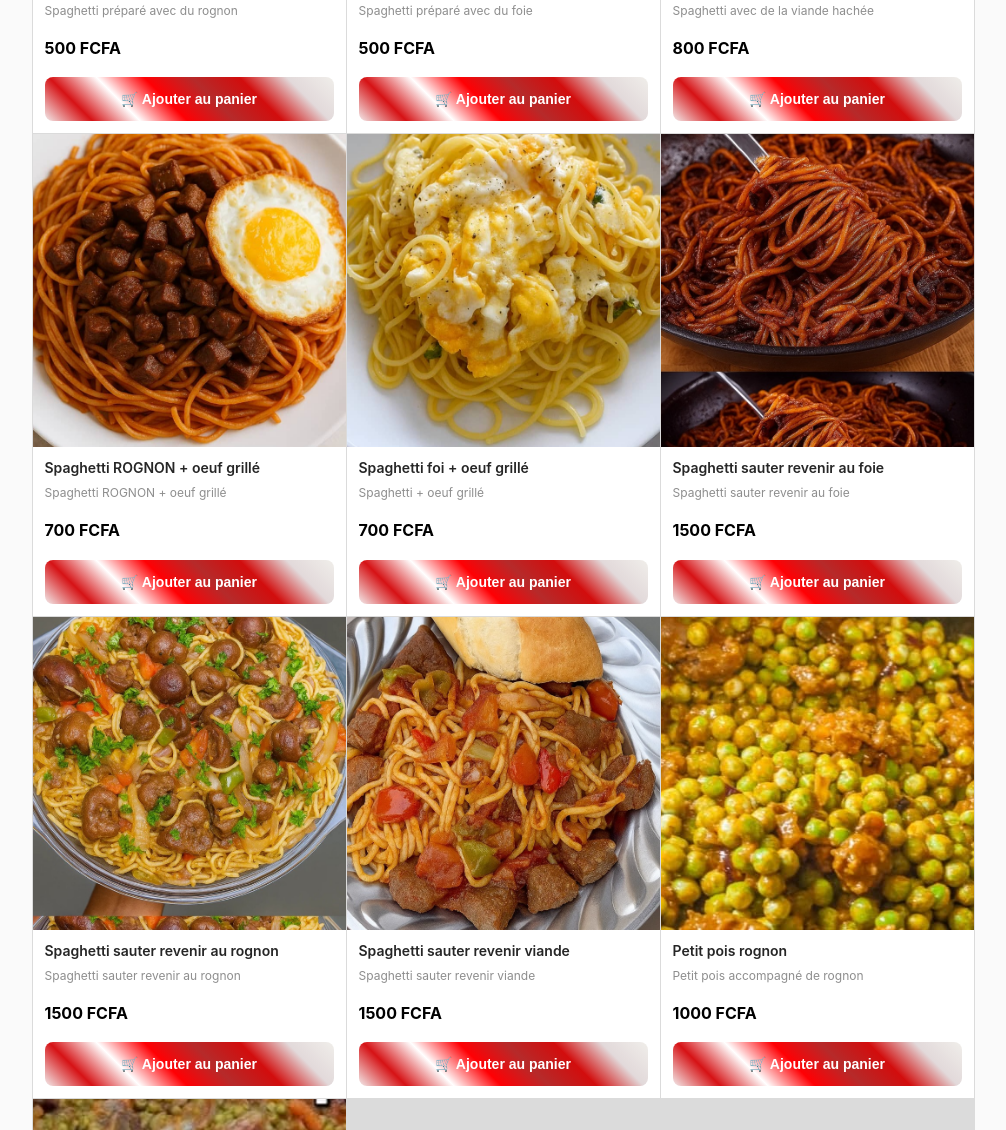
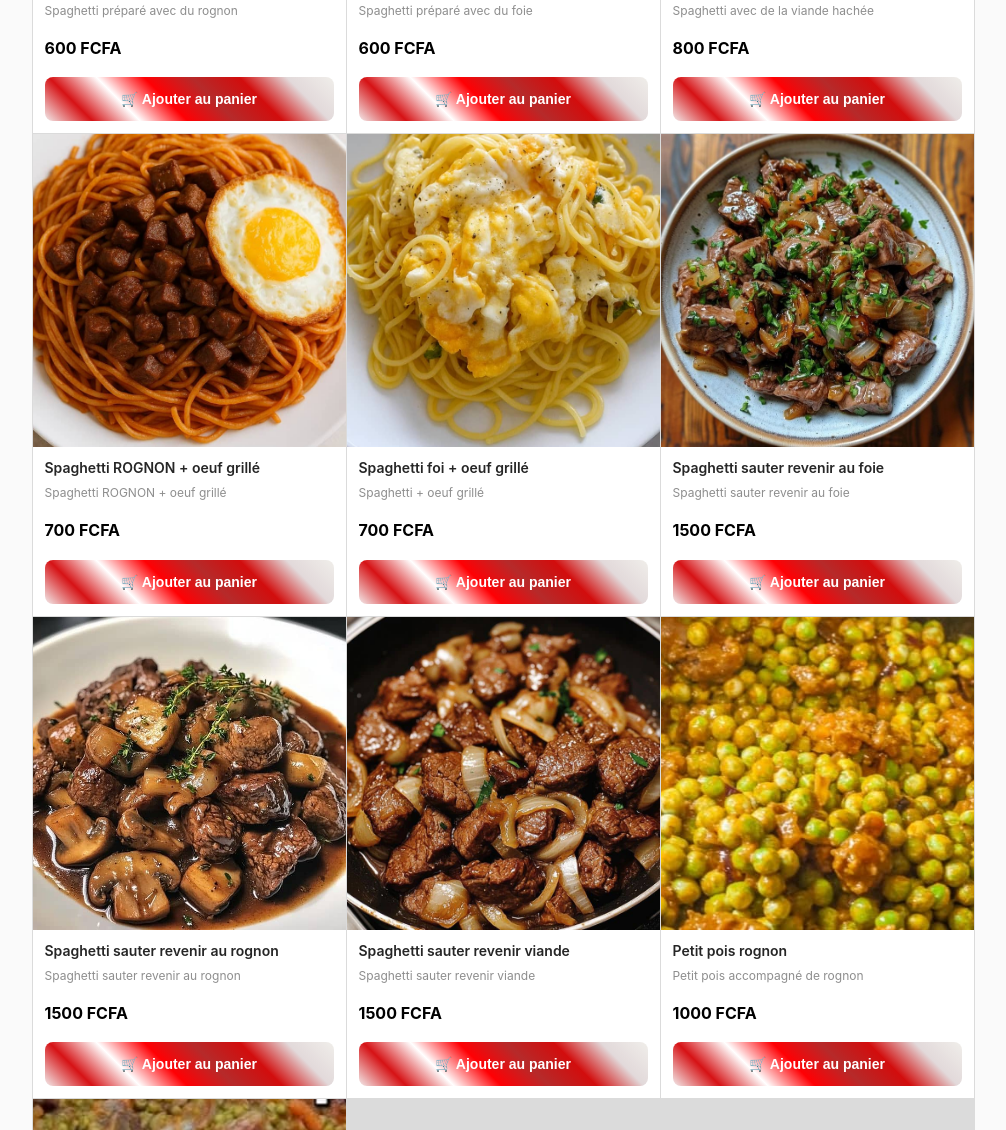
Before and after one commit to JARDO2003/GROUPE-EXPRESS, a plain HTML site: page index.html in a window 1280 px wide. Shown: the part 1009-2139 px from the top of the page, without its empty margins (137-1143 px from the left). Drawn offline with Linux system fonts and the light colour scheme; no server answers.

Commit message:
Update index.html
w

```diff
--- a/index.html
+++ b/index.html
@@ -1730,8 +1730,8 @@
                         <div class="food-item-content">
                             <div class="food-title">Spaghetti rognon</div>
                             <div class="food-description">Spaghetti préparé avec du rognon</div>
-                            <div class="food-price">500 FCFA</div>
-                            <button class="add-to-cart-btn" onclick="promptAddToCart('Spaghetti rognon', 500, 'A')">
+                            <div class="food-price">600 FCFA</div>
+                            <button class="add-to-cart-btn" onclick="promptAddToCart('Spaghetti rognon', 600, 'A')">
                                 🛒 Ajouter au panier
                             </button>
                         </div>
@@ -1742,8 +1742,8 @@
                         <div class="food-item-content">
                             <div class="food-title">Spaghetti avec foi</div>
                             <div class="food-description">Spaghetti préparé avec du foie</div>
-                            <div class="food-price">500 FCFA</div>
-                            <button class="add-to-cart-btn" onclick="promptAddToCart('Spaghetti foi', 500, 'A')">
+                            <div class="food-price">600 FCFA</div>
+                            <button class="add-to-cart-btn" onclick="promptAddToCart('Spaghetti foi', 600, 'A')">
                                 🛒 Ajouter au panier
                             </button>
                         </div>
@@ -1786,7 +1786,7 @@
                     </div>
 
                     <div class="food-item">
-                        <img src="image/sauter revenir foie .jpg" alt="Spaghetti sauter revenir au foie" class="food-item-image">
+                        <img src="image/foi.jpg" alt="Spaghetti sauter revenir au foie" class="food-item-image">
                         <div class="food-item-content">
                             <div class="food-title">Spaghetti sauter revenir au foie</div>
                             <div class="food-description">Spaghetti sauter revenir au foie</div>
@@ -1798,7 +1798,7 @@
                     </div>
 
                     <div class="food-item">
-                        <img src="image/sauter revenir rognon.jpg" alt="Spaghetti sauter revenir au rognon" class="food-item-image">
+                        <img src="image/rognon.jpg" alt="Spaghetti sauter revenir au rognon" class="food-item-image">
                         <div class="food-item-content">
                             <div class="food-title">Spaghetti sauter revenir au rognon</div>
                             <div class="food-description">Spaghetti sauter revenir au rognon</div>
@@ -1810,7 +1810,7 @@
                     </div>
 
                     <div class="food-item">
-                        <img src="image/revenir viande.jpg" alt="Spaghetti sauter Revenir viande" class="food-item-image">
+                        <img src="image/viande.jpg" alt="Spaghetti sauter Revenir viande" class="food-item-image">
                         <div class="food-item-content">
                             <div class="food-title">Spaghetti sauter revenir viande</div>
                             <div class="food-description">Spaghetti sauter revenir viande</div>
```
